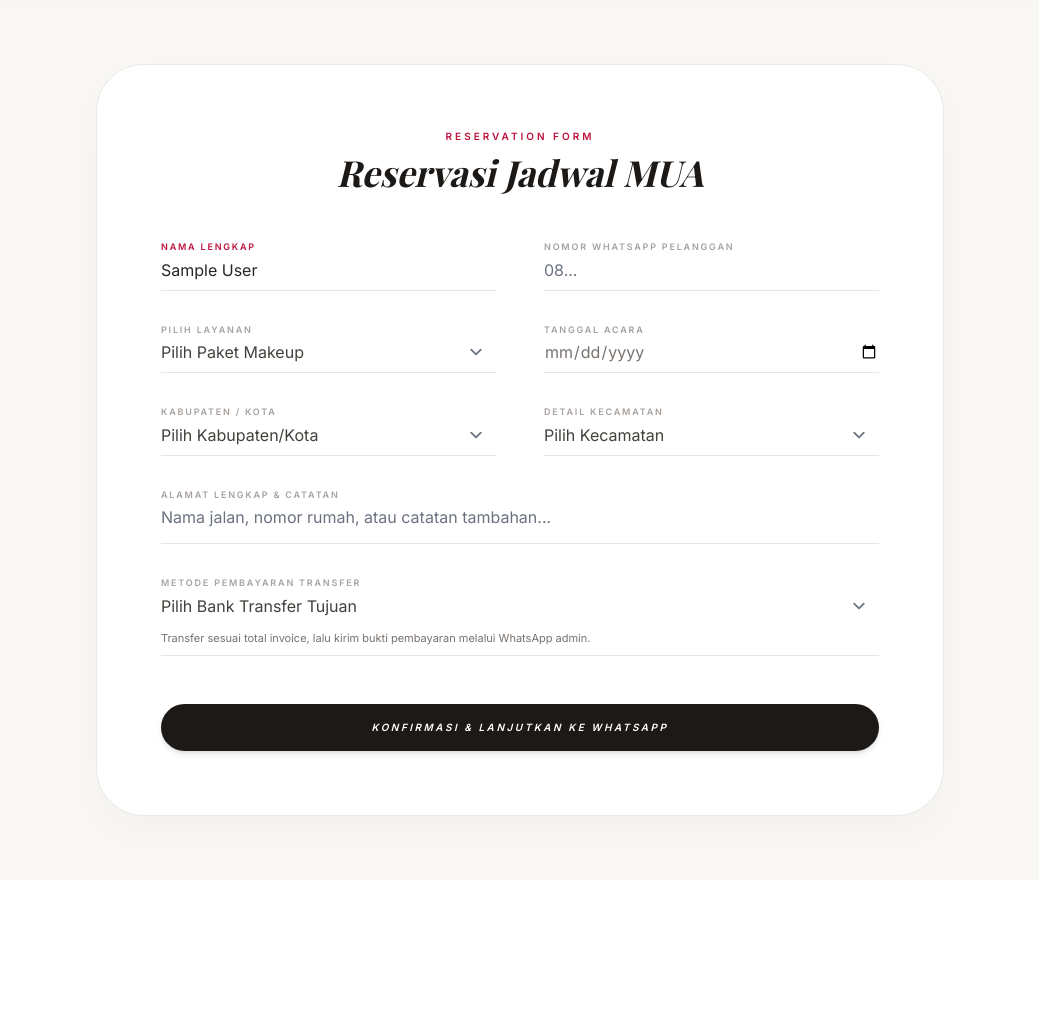
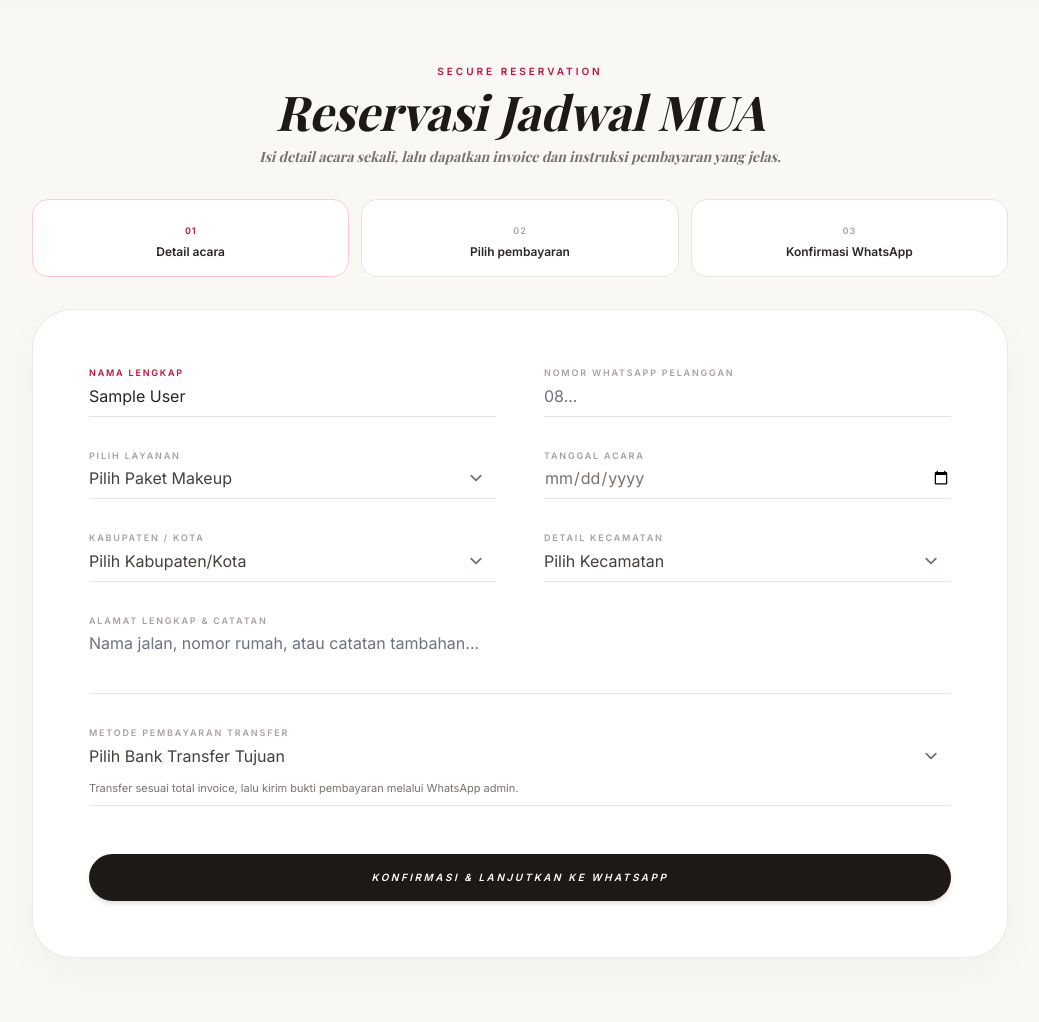
Before and after one commit to Ghazali20/glam-system, a Laravel app: page /booking in a window 1280 px wide. Shown: the part 81-1103 px from the top of the page, without its empty margins (120-1159 px from the left). Before the commit the page ends 919 px from the top, so only its background shows below. Run offline with Laravel 12, Linux system fonts and the light colour scheme; the visitor is signed in with stand-in values (Sample User, id 1); data comes from the database, SQL or seed files in the repository; data that the repository does not hold is empty; style sheets or scripts are compiled from the project's sources; some web fonts are replaced.

Commit message:
feat: improve booking reservation flow
Co-authored-by: Copilot <223556219+Copilot@users.noreply.github.com>

```diff
--- a/database/seeders/DatabaseSeeder.php
+++ b/database/seeders/DatabaseSeeder.php
@@ -20,7 +20,7 @@ class DatabaseSeeder extends Seeder
         }
 
         // Membuat akun Admin untuk login ke Dashboard Filament
-        User::firstOrCreate(
+        User::updateOrCreate(
             ['email' => env('ADMIN_EMAIL', 'admin01@glambyramdiah.com')],
             [
                 'name' => 'Admin Glam By Ramdiah',
--- a/resources/views/user/booking.blade.php
+++ b/resources/views/user/booking.blade.php
@@ -1,11 +1,30 @@
 <x-app-layout>
-    <div class="py-16 bg-[#faf8f5] flex justify-center items-center min-h-[85vh]">
-        <div class="max-w-4xl w-full px-6">
-            <div class="bg-white p-10 md:p-16 rounded-[3rem] shadow-[0_15px_40px_rgba(0,0,0,0.03)] border border-stone-200/80 text-center">
-                <span class="text-[10px] uppercase tracking-[0.3em] text-rose-700 font-bold block mb-2">Reservation Form</span>
-                <h2 class="text-3xl md:text-4xl font-serif italic text-stone-900 mb-12">Reservasi Jadwal MUA</h2>
+    <div class="py-12 md:py-16 bg-[#faf8f5] min-h-[85vh]">
+        <div class="max-w-5xl w-full mx-auto px-4 sm:px-6">
+            <div class="mb-8 text-center">
+                <span class="text-[10px] uppercase tracking-[0.3em] text-rose-700 font-bold block mb-2">Secure Reservation</span>
+                <h2 class="text-3xl md:text-5xl font-serif italic text-stone-900">Reservasi Jadwal MUA</h2>
+                <p class="mt-3 text-sm text-stone-500 font-serif italic">Isi detail acara sekali, lalu dapatkan invoice dan instruksi pembayaran yang jelas.</p>
+            </div>
 
-                <form id="bookingForm" class="grid grid-cols-1 md:grid-cols-2 gap-x-12 gap-y-8 text-left">
+            <div class="mb-8 grid grid-cols-1 gap-3 sm:grid-cols-3">
+                <div class="rounded-2xl border border-rose-200 bg-white p-4 text-center">
+                    <span class="text-[9px] font-bold uppercase tracking-widest text-rose-700">01</span>
+                    <p class="mt-1 text-xs font-semibold text-stone-800">Detail acara</p>
+                </div>
+                <div class="rounded-2xl border border-stone-200 bg-white p-4 text-center">
+                    <span class="text-[9px] font-bold uppercase tracking-widest text-stone-400">02</span>
+                    <p class="mt-1 text-xs font-semibold text-stone-800">Pilih pembayaran</p>
+                </div>
+                <div class="rounded-2xl border border-stone-200 bg-white p-4 text-center">
+                    <span class="text-[9px] font-bold uppercase tracking-widest text-stone-400">03</span>
+                    <p class="mt-1 text-xs font-semibold text-stone-800">Konfirmasi WhatsApp</p>
+                </div>
+            </div>
+
+            <div class="bg-white p-6 sm:p-10 md:p-14 rounded-[2.5rem] shadow-[0_15px_40px_rgba(0,0,0,0.03)] border border-stone-200/80">
+
+                <form id="bookingForm" class="grid grid-cols-1 md:grid-cols-2 gap-x-12 gap-y-8 text-left" novalidate>
                     @csrf
 
                     {{-- Nama & WhatsApp --}}
@@ -29,7 +48,7 @@
 
                     <div class="border-b border-stone-200 pb-2">
                         <label class="text-[9px] uppercase tracking-[0.2em] text-stone-400 font-bold block mb-1">Tanggal Acara</label>
-                        <input type="date" id="date" required class="w-full border-none p-0 focus:ring-0 text-stone-500 bg-transparent">
+                        <input type="date" id="date" min="{{ now()->format('Y-m-d') }}" required class="w-full border-none p-0 focus:ring-0 text-stone-500 bg-transparent">
                     </div>
 
                     {{-- Lokasi Sumatera Barat --}}
@@ -57,7 +76,7 @@
                     {{-- Alamat Lengkap & Catatan --}}
                     <div class="md:col-span-2 border-b border-stone-200 pb-2">
                         <label class="text-[9px] uppercase tracking-[0.2em] text-stone-400 font-bold block mb-1">Alamat Lengkap & Catatan</label>
-                        <textarea id="address" rows="1" placeholder="Nama jalan, nomor rumah, atau catatan tambahan..." required class="w-full border-none p-0 focus:ring-0 text-stone-700 bg-transparent resize-none"></textarea>
+                        <textarea id="address" rows="2" placeholder="Nama jalan, nomor rumah, atau catatan tambahan..." required class="w-full border-none p-0 focus:ring-0 text-stone-700 bg-transparent resize-none"></textarea>
                     </div>
 
                     {{-- Metode Pembayaran --}}
@@ -83,7 +102,7 @@
                         @endif
                     </div>
 
-                    <button type="submit" class="md:col-span-2 bg-stone-900 text-white py-4 rounded-full font-bold uppercase text-[10px] tracking-[0.25em] hover:bg-rose-700 transition-all shadow-md italic mt-4">
+                        <button id="submitButton" type="submit" class="md:col-span-2 bg-stone-900 text-white py-4 rounded-full font-bold uppercase text-[10px] tracking-[0.25em] hover:bg-rose-700 transition-all shadow-md italic mt-4 disabled:cursor-not-allowed disabled:opacity-60">
                         Konfirmasi & Lanjutkan ke WhatsApp
                     </button>
                 </form>
@@ -134,12 +153,16 @@
 
         document.getElementById('bookingForm').addEventListener('submit', async function(e) {
             e.preventDefault();
+            const submitButton = document.getElementById('submitButton');
+            submitButton.disabled = true;
+            submitButton.textContent = 'Menyimpan Reservasi...';
             const fullLocation = `${document.getElementById('regency').value}, ${document.getElementById('district').value}. ${document.getElementById('address').value}`;
             const formData = {
                 service_id: document.getElementById('service').value,
                 booking_date: document.getElementById('date').value,
                 whatsapp: document.getElementById('whatsapp').value,
                 location: fullLocation,
+                address_details: document.getElementById('address').value,
                 payment_method: document.getElementById('payment_method').value,
             };
 
@@ -167,14 +190,18 @@
                                       `Metode: Transfer ${formData.payment_method}%0A%0A` +
                                       `Mohon segera dikonfirmasi ya, terima kasih!`;
 
-                    alert("Pesanan dicatat! Anda akan diarahkan ke WhatsApp untuk konfirmasi pembayaran.");
+                    alert(`Reservasi ${result.invoice_number} berhasil dicatat! Anda akan diarahkan ke WhatsApp untuk konfirmasi pembayaran.`);
                     window.open(`https://wa.me/${waNumber}?text=${waMessage}`, '_blank');
                     window.location.href = "{{ route('user.bookings.index') }}";
                 } else {
                     alert("Gagal menyimpan: " + (result.message || "Terjadi kesalahan"));
+                    submitButton.disabled = false;
+                    submitButton.textContent = 'Konfirmasi & Lanjutkan ke WhatsApp';
                 }
             } catch (error) {
                 alert("Kesalahan koneksi ke server. Pastikan server lokal Anda aktif.");
+                submitButton.disabled = false;
+                submitButton.textContent = 'Konfirmasi & Lanjutkan ke WhatsApp';
             }
         });
 
```
Also changed, not shown: app/Http/Controllers/User/BookingHistoryController.php (+53 -9 lines), tests/Feature/BookingCreationTest.php (added, +74 -0 lines).
